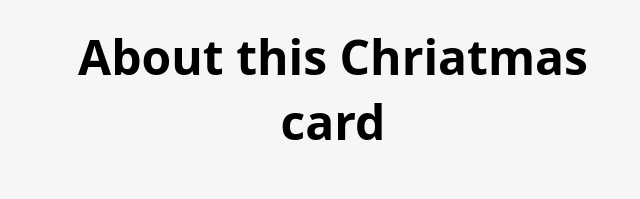
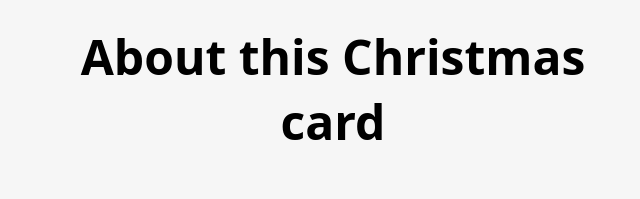
Before and after one commit to euangoddard/xmas-2022, an Astro site: page /about in a window 1280 px wide. Shown: the top 199 px of the page, 307-947 px from the left. Built offline with nearby package versions, Linux system fonts and the light colour scheme; Astro itself is replaced by a stand-in of ours.

Commit message:
fix: correct typo and remove unused import

```diff
--- a/src/components/custom-phrase/CustomPhrase.tsx
+++ b/src/components/custom-phrase/CustomPhrase.tsx
@@ -1,4 +1,4 @@
-import { effect, useSignal } from "@preact/signals";
+import { useSignal } from "@preact/signals";
 import type { FunctionalComponent } from "preact";
 import { useEffect, useRef } from "preact/hooks";
 import { error, isLoading, showCustom, song } from "../signals";
--- a/src/pages/about.astro
+++ b/src/pages/about.astro
@@ -4,7 +4,7 @@ import Layout from "../layouts/Layout.astro";
 
 <Layout title="About">
   <main>
-    <h1>About this Chriatmas card</h1>
+    <h1>About this Christmas card</h1>
     <p>
       This card uses <a href="https://openai.com/" target="_blank">OpenAI</a>'s <strong
         >text-davinci-3</strong
```
